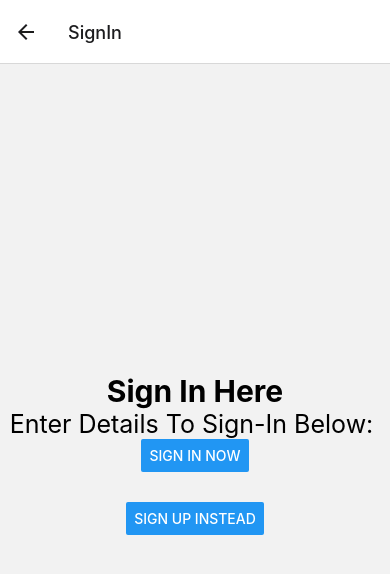
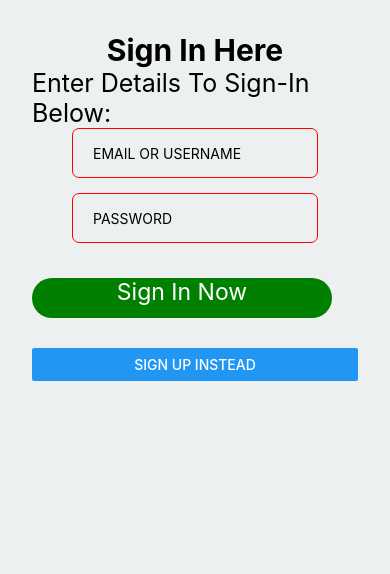
Before and after one commit to ohanz/Todos, a React Native app: screen / in a window 390 px wide. Shown: the top 574 px of the page. Built offline with nearby package versions, Linux system fonts and the light colour scheme.

Commit message:
few UI touches

```diff
--- a/App.tsx
+++ b/App.tsx
@@ -1,8 +1,8 @@
-import React, { useEffect } from 'react';
+import React, { useEffect, useState } from 'react';
 
 import {NavigationContainer, useNavigation} from '@react-navigation/native';
 import {createNativeStackNavigator, NativeStackScreenProps,} from '@react-navigation/native-stack';
-import {View, Text, Button, StyleSheet} from 'react-native';
+import {View, Text, Button, StyleSheet, TouchableOpacity, SafeAreaView, TextInput} from 'react-native';
 
 type DetailsScreenParams = {id: string; age: number};
 
@@ -23,6 +23,50 @@ declare global {
 const Stack = createNativeStackNavigator<RootStackParamList>();
 
 const myStyles = StyleSheet.create({
+  container: {
+    flex: 1,
+    // justifyContent: 'center',
+    backgroundColor: '#ecf0f1',
+    // padding: 8,
+    // margin: 24,
+  },
+  containerView: {
+     padding: 8,
+    margin: 24,
+  },
+  SignHeader: {
+    alignItems: 'center'
+  },
+  inputView : {
+    gap : 15,
+    width : "100%",
+    paddingHorizontal : 40,
+    marginBottom  :5
+  },
+  input : {
+    height : 50,
+    paddingHorizontal : 20,
+    borderColor : "red",
+    borderWidth : 1,
+    borderRadius: 7
+  },
+  /* Here style the text of your button */
+  customBtnText: {
+    fontSize: 23,
+    textAlign:'center',
+    fontWeight: '400',
+    color: "#fff",
+},
+
+/* Here style the background of your button */
+customBtnBG: {
+backgroundColor: 'green',//"#007aff",
+// paddingHorizontal: 30,
+// paddingVertical: 5,
+borderRadius: 30,
+marginTop: 30,
+width: 300, height: 40
+},
   tMargin: {
     marginBottom: 30,
   },
@@ -67,41 +111,67 @@ function SplashScreen(){
 
 function SignInScreen() {
   const navigation = useNavigation();
+
   return (
-    <View style={{flex: 1, alignItems: 'center', justifyContent: 'center'}}>
-      <Text style={myStyles.signInHeader}>Sign In Here</Text>
-      <Text style={myStyles.headerSub}>Enter Details To Sign-In Below: </Text>
-      <Button
+    <SafeAreaView style={myStyles.container} >
+     {/* style={{flex: 1, alignItems: 'center', justifyContent: 'center'}}> */}
+     <View style={myStyles.containerView}>
+     <View style={myStyles.SignHeader}>
+     <Text style={myStyles.signInHeader}>Sign In Here</Text>
+     <Text style={myStyles.headerSub}>Enter Details To Sign-In Below: </Text>
+     <View style={myStyles.inputView}>
+            <TextInput style={myStyles.input} placeholder='EMAIL OR USERNAME' autoCorrect={false}
+        autoCapitalize='none' />
+            <TextInput style={myStyles.input} placeholder='PASSWORD'  autoCorrect={false}
+        autoCapitalize='none'/>
+        </View>
+     </View>
+
+      {/* <Button
         title="Sign In Now"
         onPress={() => navigation.navigate('Home', {id: 'name', age: 45})}
-      />
+      /> */}
+       {/* Custom Button  */}
+        <TouchableOpacity
+          style={myStyles.customBtnBG}
+          onPress={() => navigation.navigate('Home', {id: 'name', age: 45})}
+        >
+          <Text style={myStyles.customBtnText}>Sign In Now</Text>
+        </TouchableOpacity>
       <View style={{marginTop: 30}}>
         <Button
         title="Sign Up Instead"
         onPress={() => navigation.navigate('SignUp')}
       />
       </View>
-    </View>
+     </View>
+    </SafeAreaView>
   );
 }
 
 function SignUpScreen() {
   const navigation = useNavigation();
   return (
-    <View style={{flex: 1, alignItems: 'center', justifyContent: 'center'}}>
+    <SafeAreaView style={{flex: 1, alignItems: 'center', justifyContent: 'center'}}>
       <Text style={myStyles.signInHeader}>Sign Up Here</Text>
       <Text style={myStyles.headerSub}>Enter Your Details Below: </Text>
-      <Button
+      {/* <Button
         title="Sign Up Now"
         onPress={() => navigation.navigate('Home', {id: 'name', age: 45})}
-      />
+      /> */}
+      <TouchableOpacity
+          style={myStyles.customBtnBG}
+          onPress={() => navigation.navigate('Home', {id: 'name', age: 45})}
+        >
+          <Text style={myStyles.customBtnText}>Sign Up Now</Text>
+        </TouchableOpacity>
       <View style={{marginTop: 30}}>
         <Button
         title="Sign In Here"
         onPress={() => navigation.navigate('SignIn')}
       />
       </View>
-    </View>
+    </SafeAreaView>
   );
 }
 
@@ -109,13 +179,19 @@ function HomeScreen() {
 
   const navigation = useNavigation();
   return (
-    <View style={{flex: 1, alignItems: 'center', justifyContent: 'center'}}>
+    <SafeAreaView style={{flex: 1, alignItems: 'center', justifyContent: 'center'}}>
       <Text style={myStyles.tMargin}>Home Screen</Text>
       <Button
         title="Go to Details"
         onPress={() => navigation.navigate('Details', {id: '1234', age: 20})}
       />
-    </View>
+      <View style={{marginTop: 50}}>
+      <Button
+        title="Log Out"
+        onPress={() => navigation.navigate('SignIn')}
+      />
+      </View>
+    </SafeAreaView>
   );
 }
 
@@ -124,10 +200,10 @@ type DetailsScreenProps = NativeStackScreenProps<RootStackParamList, 'Details'>;
 function DetailsScreen({route}: DetailsScreenProps) {
   const {id} = route.params;
   return (
-    <View style={{flex: 1, alignItems: 'center', justifyContent: 'center'}}>
+    <SafeAreaView style={{flex: 1, alignItems: 'center', justifyContent: 'center'}}>
       <Text>Welcome To Your Profile Screen</Text>
       <Text>The values recieved: {id}</Text>
-    </View>
+    </SafeAreaView>
   );
 }
 
@@ -136,8 +212,10 @@ function App(): JSX.Element {
     <NavigationContainer>
       <Stack.Navigator>
       <Stack.Screen name="Splash" component={SplashScreen} />
-      <Stack.Screen name="SignIn" component={SignInScreen}/>
-      <Stack.Screen name="SignUp" component={SignUpScreen}/>
+      <Stack.Screen name="SignIn" options={{title: 'Sign-In', headerShown: false}}
+       component={SignInScreen}/>
+      <Stack.Screen name="SignUp" options={{title: 'Sign Up', headerShown: false}}
+       component={SignUpScreen}/>
         <Stack.Screen
           name="Home"
           component={HomeScreen}
```
